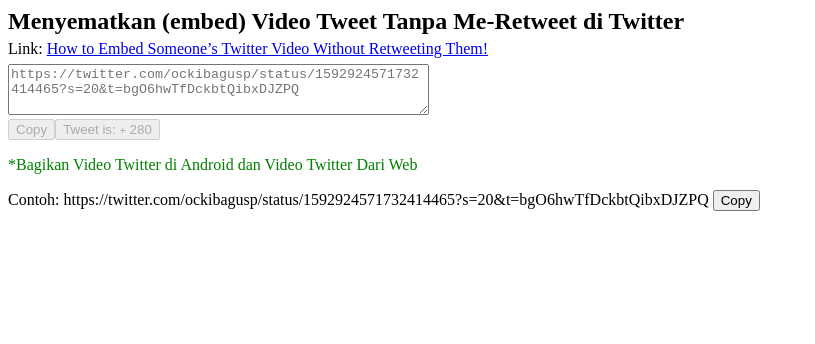
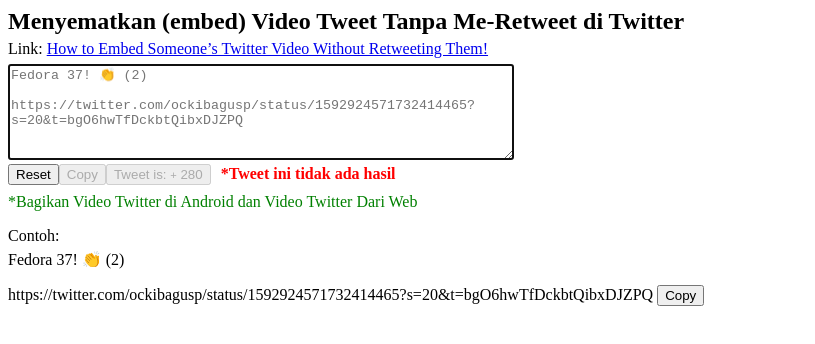
Before and after one commit to ockibagusp/embedded-tweet, a Vue app: page / in a window 1280 px wide. Shown: the top 344 px of the page, without its empty margins (0-815 px from the left). Built offline with nearby package versions, Linux system fonts and the light colour scheme.

Commit message:
fix css or style

```diff
--- a/src/App.vue
+++ b/src/App.vue
@@ -16,6 +16,9 @@ export default {
       selectTweet: false
     }
   },
+  mounted() {
+    this.$refs.embeddedTweet.focus()
+  },
   computed: {
     // adalah salinan dan tweet: true atau false
     isCopy: function() {
@@ -31,14 +34,20 @@ export default {
   watch: {
     // textarea: embeddedTweet
     embeddedTweet() {
-    // vue methods: memuat
+      // vue methods: memuat
       this.carry()
     }
   },
   methods: {
     // memuat: dari textarea embeddedTweet ini
-    carry() {
+    async carry() {
       let newEmbeddedTweet = ''
+
+      if (this.embeddedTweet == '') {
+        this.embeddedTweet = ''
+        this.isEmbeddedTweetDefault()
+        return
+      }
 
       // regex101.com
       const regex = /https:\/\/twitter\.com\/(\w.*)\/status\/(\d*)|\?\w.*/gm
@@ -56,7 +65,6 @@ export default {
 
         // The result can be accessed through the `m`-variable.
         m.forEach((match, groupIndex) => {
-
           if (match !== undefined && groupIndex === 1) {
             profile = match
           }
@@ -66,6 +74,9 @@ export default {
           }
         })
       }
+
+      console.log('profile:', profile);
+      console.log('status:', status);
 
       if (profile != '' && status != '') {
         newEmbeddedTweet = `https://twitter.com/${profile}/status/${status}/video/1`
@@ -86,7 +97,14 @@ export default {
       this.embeddedTweet = newEmbeddedTweet
     },
 
-    // button: copy dan tweet
+    // button: reset, copy dan tweet
+    btnReset() {
+      this.embeddedTweet == ''
+      this.$refs.embeddedTweet.focus()
+      this.selectCopy = false
+      this.selectTweet = false
+    },
+
     btnCopy() {
       if (this.embeddedTweet == '' || this.embeddedTweet == 'Tidak ada hasil') {
         return
@@ -109,8 +127,26 @@ export default {
     },
 
     btnCopyExample() {
-      navigator.clipboard.writeText('https://twitter.com/ockibagusp/status/1592924571732414465?s=20&t=bgO6hwTfDckbtQibxDJZPQ')
+      navigator.clipboard.writeText('Fedora 37! 👏\n\nhttps://twitter.com/ockibagusp/status/1592924571732414465?s=20&t=bgO6hwTfDckbtQibxDJZPQ')
     },
+
+    isNotEmbeddedTweet() {
+      this.embeddedTweet = ''
+      this.isEmbeddedTweetDefault()
+    },
+    isEmbeddedTweetDefault() {
+      // this.embeddedTweetBool = false
+      this.count = 280
+      this.selectCopy = false
+      this.selectTweet = false
+    },
+    isEmbeddedTweetSuccess(videoLength) {
+      // this.embeddedTweetBool = true
+      this.selectResults = true
+      this.selectCopy = true
+      this.selectTweet = true
+      this.count = 280 - videoLength
+    }
   }
 }
 </script>
@@ -119,13 +155,19 @@ export default {
   <main>
     <h2 style="margin-top: 5px;">Menyematkan (embed) Video Tweet Tanpa Me-Retweet di Twitter</h2>
     <p style="margin-top: -15px;">Link: <a href="https://www.howtogeek.com/668753/how-to-embed-someones-twitter-video-without-retweeting-them" target="_blank">How to Embed Someone’s Twitter Video Without Retweeting Them!</a></p>
-    <textarea v-model="embeddedTweet" placeholder="https://twitter.com/ockibagusp/status/1592924571732414465?s=20&t=bgO6hwTfDckbtQibxDJZPQ" cols="50" rows="3" ref="embeddedTweet" style="margin-top: -10px;"></textarea>
+    <textarea v-model="embeddedTweet" style="margin-top: -10px; width: 500px;height: 90px;"
+      placeholder="Fedora 37! 👏 (2)
+
+https://twitter.com/ockibagusp/status/1592924571732414465?s=20&t=bgO6hwTfDckbtQibxDJZPQ" cols="50" rows="4" ref="embeddedTweet" data-test="embedded-tweet"></textarea>
     <br>
-    <button @click="btnCopy" :disabled="isCopy">Copy</button>
-    <button @click="btnTweet" :disabled="isTweet">Tweet is: <small v-if="embeddedTweet.length < 280">+</small> {{count}}</button>
+    <button @click="btnReset" data-test="btn-reset">Reset</button>
+    <button @click="btnCopy" data-test="btn-copy" :disabled="isCopy">Copy</button>
+    <button @click="btnTweet" data-test="btn-tweet" :disabled="isTweet">Tweet is: <small v-if="embeddedTweet.length < 280">+</small> {{count}}</button>
+    <strong style="margin-left: 10px; color: red;">*Tweet ini tidak ada hasil</strong>
     <br>
-    <p style="color: green">*Bagikan Video Twitter di Android dan Video Twitter Dari Web</p>
-    <p>Contoh: https://twitter.com/ockibagusp/status/1592924571732414465?s=20&t=bgO6hwTfDckbtQibxDJZPQ <button @click="btnCopyExample">Copy</button></p>
-
+    <p style="color: green; margin-top: 8px; margin-bottom: 8px;">*Bagikan Video Twitter di Android dan Video Twitter Dari Web</p>
+    <p style="margin-bottom: 5px;">Contoh:</p>
+    <p style="margin-top: 5px;">Fedora 37! 👏 (2)</p>
+    <p>https://twitter.com/ockibagusp/status/1592924571732414465?s=20&t=bgO6hwTfDckbtQibxDJZPQ <button @click="btnCopyExample">Copy</button></p>
   </main>
   </template>
```
